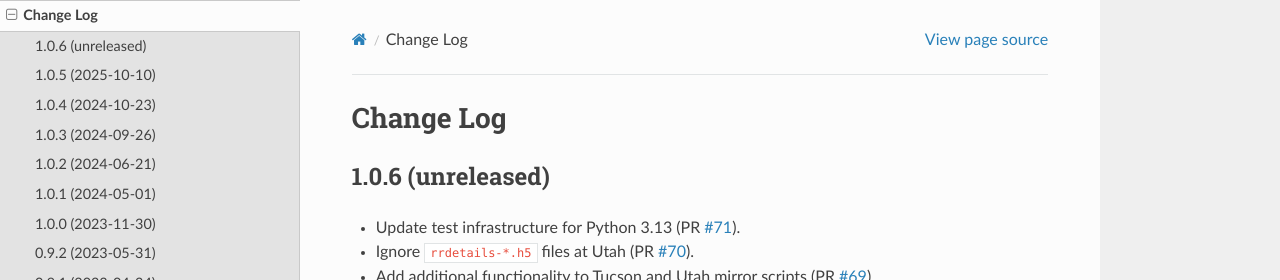
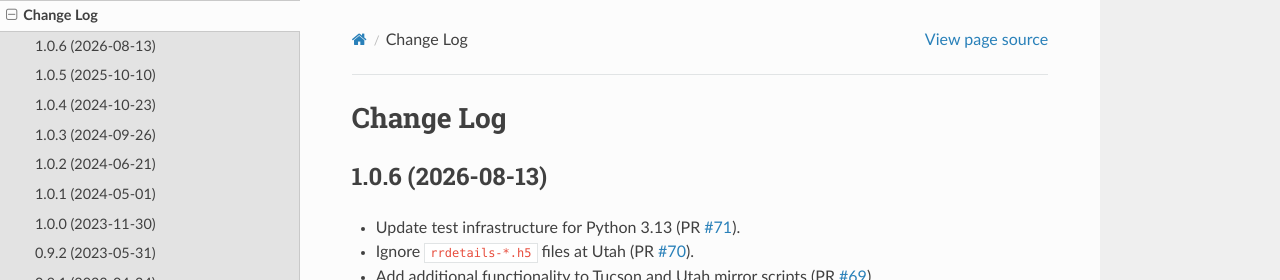
Before and after one commit to desihub/desitransfer, a Sphinx documentation site: the page built from doc/changes.rst, in a window 1280 px wide and 900 px high. Shown: the top 280 px of the window. Built offline with Sphinx 7.4.7 and the Read the Docs theme 3.1.0, drawn with Linux system fonts in a browser that asks for light colours.

Commit message:
preparing for next tag

```diff
--- a/doc/changes.rst
+++ b/doc/changes.rst
@@ -2,7 +2,7 @@
 Change Log
 ==========
 
-1.0.6 (unreleased)
+1.0.6 (2026-08-13)
 ------------------
 
 * Update test infrastructure for Python 3.13 (PR `#71`_).
--- a/py/desitransfer/_version.py
+++ b/py/desitransfer/_version.py
@@ -1 +1 @@
-__version__ = '1.0.6.dev577'
+__version__ = '1.0.6'
```
